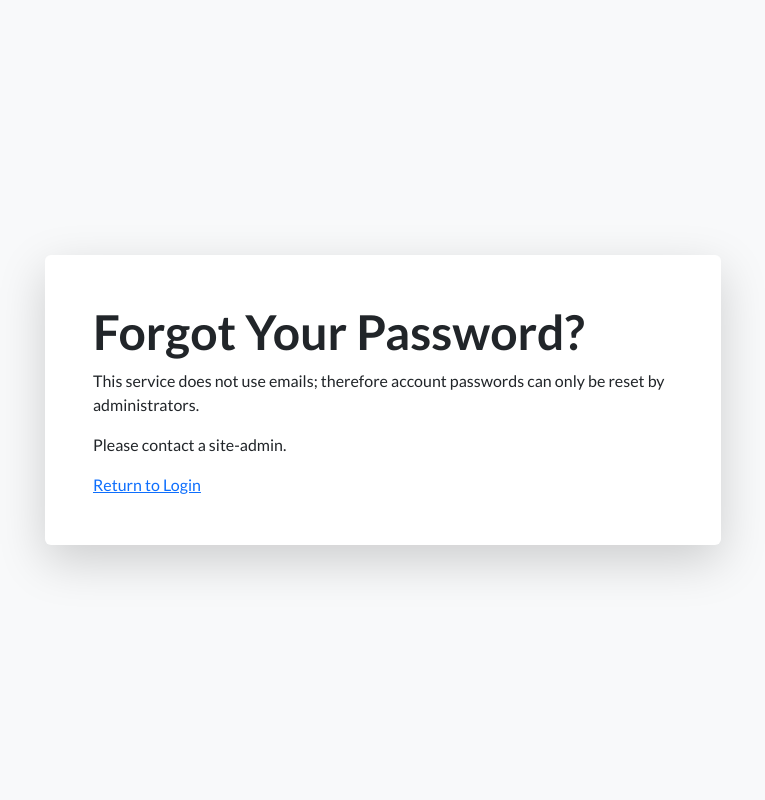
After one commit to alexjthomson/csv-mapper, a Django app: page /account/forgot-password in a window 1280 px wide. The commit adds this page. Shown: the whole page, without its empty margins (257-1022 px from the left). Run offline with Django 4.2, Linux system fonts and the light colour scheme; parts of the project's set-up code (start-up, migrations or seed data) failed here and were passed over; some libraries are stand-ins or nearby versions.

Commit message:
Improved theming consistency

```diff
--- /dev/null
+++ b/src/account/templates/registration/forgot_password.html
@@ -0,0 +1,13 @@
+{% extends 'registration/base.html' %}
+{% block title %}Change Password{% endblock %}
+{% load crispy_forms_tags %}
+{% block content%}
+<div class="container" style="width: 25%; min-width: 700px">
+    <div class="p-5 bg-white text-dark rounded shadow-lg">
+        <h1 class="display-5 mb-2 fw-bold">Forgot Your Password?</h1>
+        <p>This service does not use emails; therefore account passwords can only be reset by administrators.</p>
+        <p>Please contact a site-admin.</p>
+        <a class="text-primary" href="/account/login">Return to Login</a>
+    </div>
+</div>
+{% endblock %}
--- a/src/account/templates/registration/login.html
+++ b/src/account/templates/registration/login.html
@@ -8,7 +8,7 @@
         <p class="mb-4">Stay in sync live business systems performance</p>
         <form method="post">
             {% csrf_token %}{{form|crispy}}
-            <a class="text-primary fw-bold" style="text-decoration: none;" href="/account/reset-password">Forgot password?</a>
+            <a class="text-primary fw-bold" style="text-decoration: none;" href="/account/forgot-password">Forgot password?</a>
             <p>Don't have an account? Register <a href="/account/register">here</a>.</p>
             <button type="submit" class="btn btn-primary btn-lg rounded-pill w-100">Login</button>
         </form>
--- a/src/account/urls.py
+++ b/src/account/urls.py
@@ -5,5 +5,6 @@ urlpatterns = [
     path('login', views.login_view, name='login'),
     path('logout', views.logout_view, name='logout'),
     path('register', views.register_view, name='register'),
-    path('change_password', views.change_password_view, name='change_password')
+    path('change-password', views.change_password_view, name='change_password'),
+    path('forgot-password', views.forgot_password_view, name='forgot_password')
 ]
--- a/src/account/views.py
+++ b/src/account/views.py
@@ -86,3 +86,9 @@ def change_password_view(request):
         form = PasswordChangeForm(request.user)
 
     return render(request, 'registration/change_password.html', { 'form': form })
+
+def forgot_password_view(request):
+    # Do not allow authenticated users onto this page:
+    if request.user.is_authenticated:
+        return redirect('/')
+    return render(request, 'registration/forgot_password.html')
--- a/src/dashboard/templates/base.html
+++ b/src/dashboard/templates/base.html
@@ -41,7 +41,7 @@
                         </div>
                         <div class="row">
                             <div class="col" style="margin-top: -10px;">
-                                <a class="profile-option" href="/account/change_password">Change Password</a>
+                                <a class="profile-option" href="/account/change-password">Change Password</a>
                                 <div class="vr" style="min-height: 0.5em; color: #fff; opacity: 0.5;"></div>
                                 <a class="profile-option" href="/account/logout">Logout</a>
                             </div>
--- a/src/static/css/main.css
+++ b/src/static/css/main.css
@@ -22,6 +22,7 @@ body {
 .nav-item:hover {
     text-decoration: underline;
     text-decoration-color: #fff;
+    text-decoration-thickness: 2px;
 }
 @media (max-width: 991.98px) {
     .navbar-nav {
@@ -37,13 +38,8 @@ body {
 }
 .active {
     text-decoration: underline;
-    text-decoration-color: #2dc3d4;
-}
-a {
-    color: #84d2db;
-}
-a:hover {
-    color: #fff;
+    text-decoration-color: #5694f0;
+    text-decoration-thickness: 2px;
 }
 .nav-profile {
     overflow: hidden!important;
@@ -63,6 +59,7 @@ a:hover {
 .profile-option {
     font-size: 12px;
     text-decoration: none;
+    color: #5694f0;
 }
 /* Responsive grid */
 .r-grid {
@@ -107,8 +104,6 @@ a:hover {
     left: 0;
     right: 0;
 }
-.message-list {
-}
 .message-item {
     position: relative;
     display: block;
```
Also changed, not shown: 5 other files.
